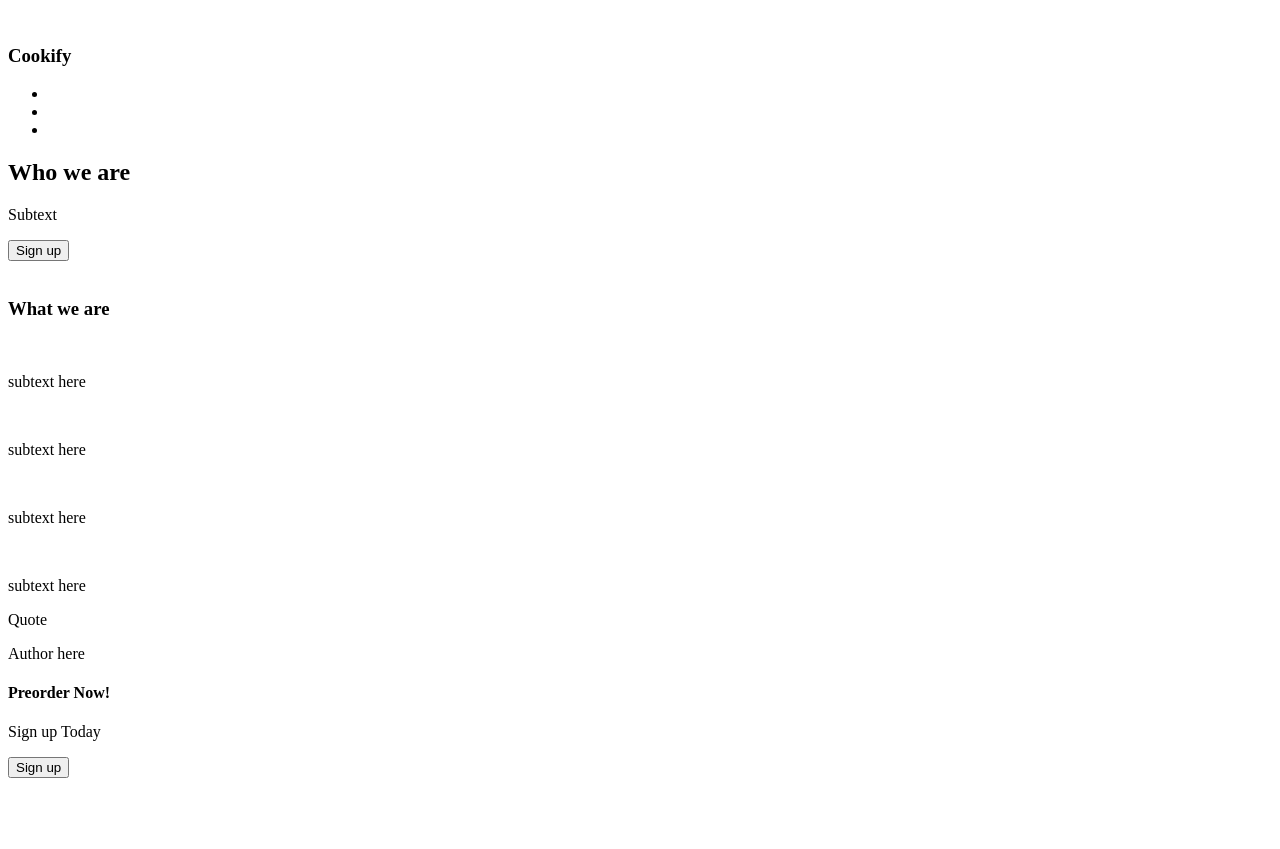
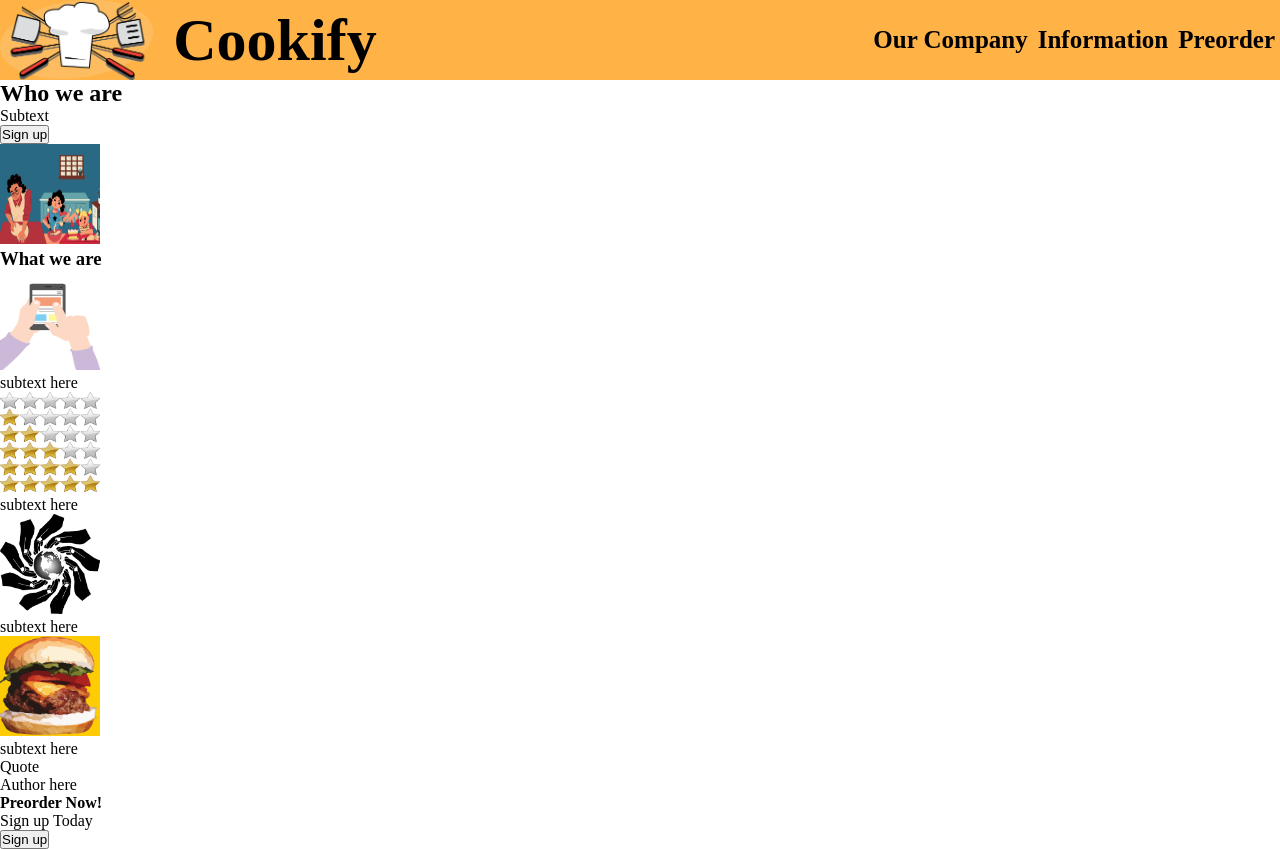
Before and after one commit to raihanCarder/cooking-app-webpage, a plain HTML site: page index.html in a window 1280 px wide. Before the commit the page ends 800 px from the top, so only its background shows below. Drawn offline with Linux system fonts and the light colour scheme.

Commit message:
Fix Header

```diff
--- a/index.html
+++ b/index.html
@@ -6,17 +6,20 @@
     <meta name="viewport" content="width=device-width, initial-scale=1.0">
     <title>Cookify</title>
     <link rel="stylesheet" href="styles.css">
+    <link href="https://fonts.google.com/specimen/Nunito">
 </head>
 
 <body>
     <div class="header">
-        <img>
-        <h3>Cookify</h3>
+        <div id="header-container">
+            <img src="/images/chef-hat.webp">
+            <h1>Cookify</h1>
+        </div>
         <nav>
             <ul>
-                <li></li>
-                <li></li>
-                <li></li>
+                <li><a href="#main-info">Our Company</a></li>
+                <li><a>Information</a></li>
+                <li><a>Preorder</a></li>
             </ul>
         </nav>
     </div>
@@ -26,24 +29,24 @@
             <p>Subtext</p>
             <button>Sign up</button>
         </div>
-        <img>
+        <img src="/images/cooking-family.webp" width="100px" height="100px">
     </div>
     <h3> What we are</h3>
-    <div class="info-section">
+    <div class="info-section" id="info-section">
         <div class="info">
-            <img>
+            <img src="/images/phone-image.webp" width="100px" height="100px">
             <p>subtext here</p>
         </div>
         <div class="info">
-            <img>
+            <img src="/images/ratings.webp" width="100px" height="100px">
             <p>subtext here</p>
         </div>
         <div class="info">
-            <img>
+            <img src="/images/sharing.webp" width="100px" height="100px">
             <p>subtext here</p>
         </div>
         <div class="info">
-            <img>
+            <img src="/images/hamburger.webp" width="100px" height="100px">
             <p>subtext here</p>
         </div>
     </div>
--- a/styles.css
+++ b/styles.css
@@ -0,0 +1,76 @@
+* {
+    margin: 0;
+    padding: 0;
+    box-sizing: border-box;
+}
+
+:root {
+    --header-color: #FFB347;
+}
+
+html {
+    scroll-behavior: smooth;
+}
+
+
+.header {
+    background-color: var(--header-color);
+    display: flex;
+    align-items: stretch;
+    justify-content: space-between;
+    height: 80px;
+    position: fixed;
+    width: 100%;
+}
+
+#header-container {
+    display: flex;
+    flex-direction: row;
+    height: inherit;
+    gap: 20px;
+    align-items: center;
+}
+
+#header-container>img {
+    height: 100%;
+}
+
+h1 {
+    font-size: 60px;
+}
+
+ul {
+    list-style: none;
+    display: flex;
+    flex-direction: row;
+    align-items: center;
+    justify-content: center;
+    height: 80px;
+}
+
+
+ul>li>a {
+    font-size: 25px;
+    gap: 3px;
+    padding: 5px;
+    height: 100%;
+    display: flex;
+    align-items: center;
+    justify-content: center;
+    font-weight: bold;
+    cursor: pointer;
+    color: black;
+    text-decoration: none;
+}
+
+a:hover {
+    background-color: orange;
+}
+
+:target {
+    scroll-margin-top: 80px;
+}
+
+.main-section {
+    padding-top: 80px;
+}
```
Also changed, not shown: images/chef-hat.webp (added), images/cooking-family.webp (added), images/hamburger.webp (added), images/phone-image.webp (added), images/ratings.webp (added), images/sharing.webp (added), 1 other file.
